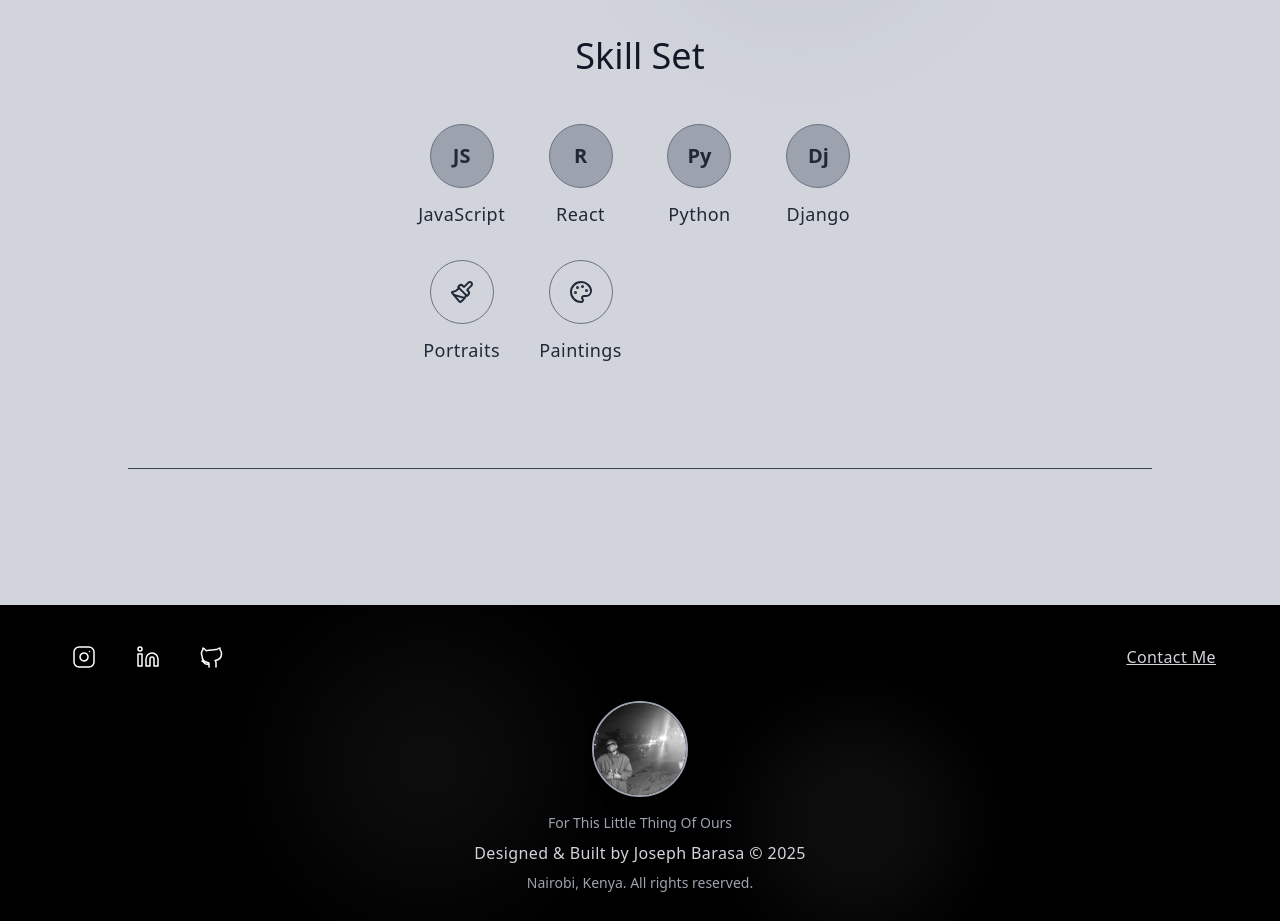
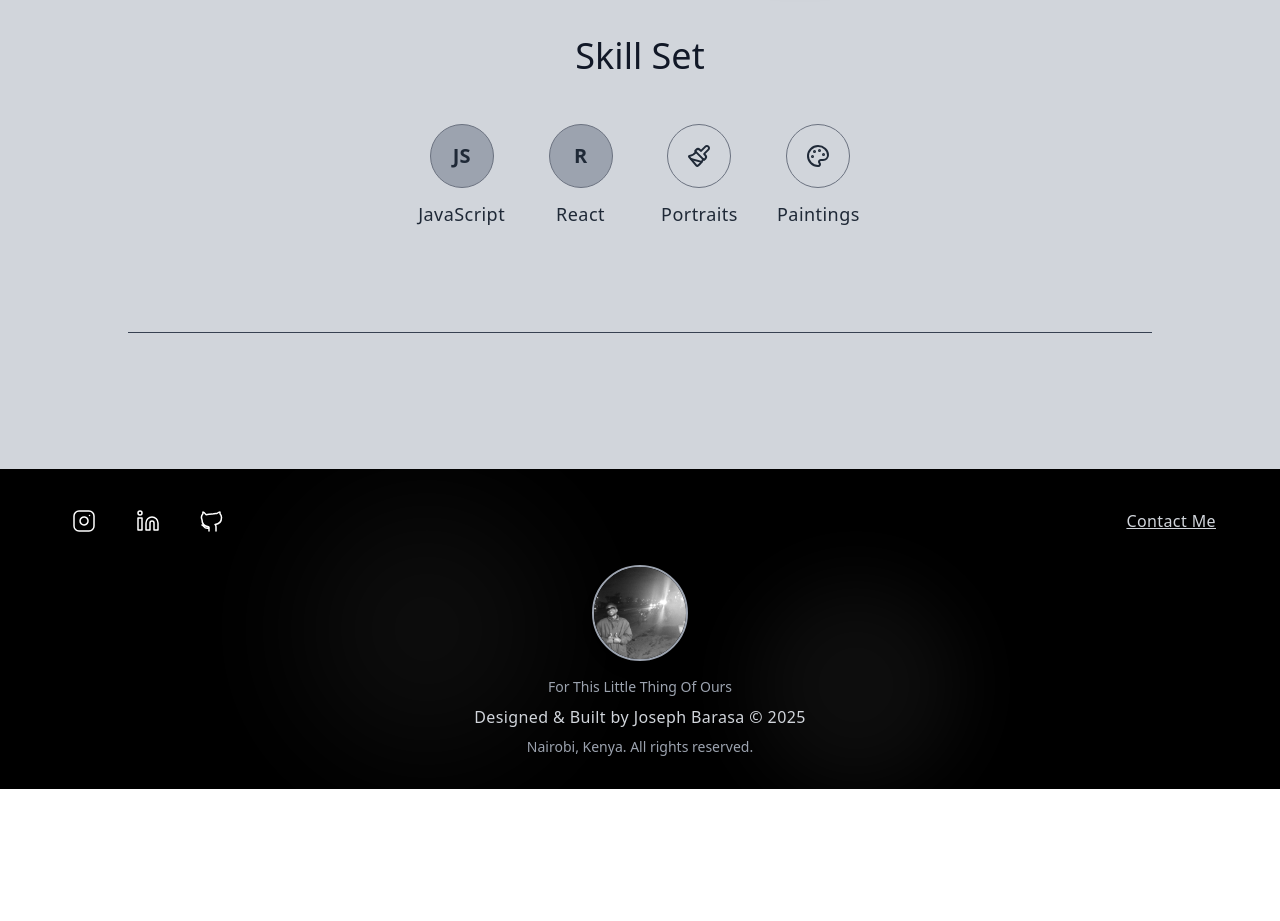
Before and after one commit to JosephBarasa/portfolio, a React (Create React App) app: page / in a window 1280 px wide. Shown: the part 1780-2701 px from the top of the page. After the commit the page ends 2569 px from the top, so only its background shows below. Built offline with nearby package versions, Linux system fonts and the light colour scheme.

Commit message:
skillset

```diff
--- a/src/components/ChatBot.js
+++ b/src/components/ChatBot.js
@@ -6,7 +6,7 @@ const ChatBot = () => {
   return (
     <div className="flex flex-col items-center justify-center px-4 mt-20 text-center">
       <p className="text-xl md:text-2xl font-light text-gray-800 max-w-lg leading-relaxed mb-6">
-        {`Sorry, I'm still working on making a friendly bot for you. Please check back later!`}
+        {`I'm working on making a friendly bot for you. Please check back later.`}
       </p>
 
       {/* Profile Image */}
--- a/src/components/SkillSet.js
+++ b/src/components/SkillSet.js
@@ -28,20 +28,6 @@ const SkillSet = () => {
           <p className="text-lg font-light text-gray-800 tracking-wide">React</p>
         </div>
 
-        <div className="flex flex-col items-center space-y-3">
-          <div className="w-16 h-16 bg-gray-400 rounded-full flex items-center justify-center text-xl font-bold text-gray-800 border border-gray-500">
-            Py
-          </div>
-          <p className="text-lg font-light text-gray-800 tracking-wide">Python</p>
-        </div>
-
-        <div className="flex flex-col items-center space-y-3">
-          <div className="w-16 h-16 bg-gray-400 rounded-full flex items-center justify-center text-xl font-bold text-gray-800 border border-gray-500">
-            Dj
-          </div>
-          <p className="text-lg font-light text-gray-800 tracking-wide">Django</p>
-        </div>
-
         {/* Visual Arts Skills */}
         <div className="flex flex-col items-center space-y-3">
           <div className="w-16 h-16 bg-gray-300 rounded-full flex items-center justify-center border border-gray-500">
```
